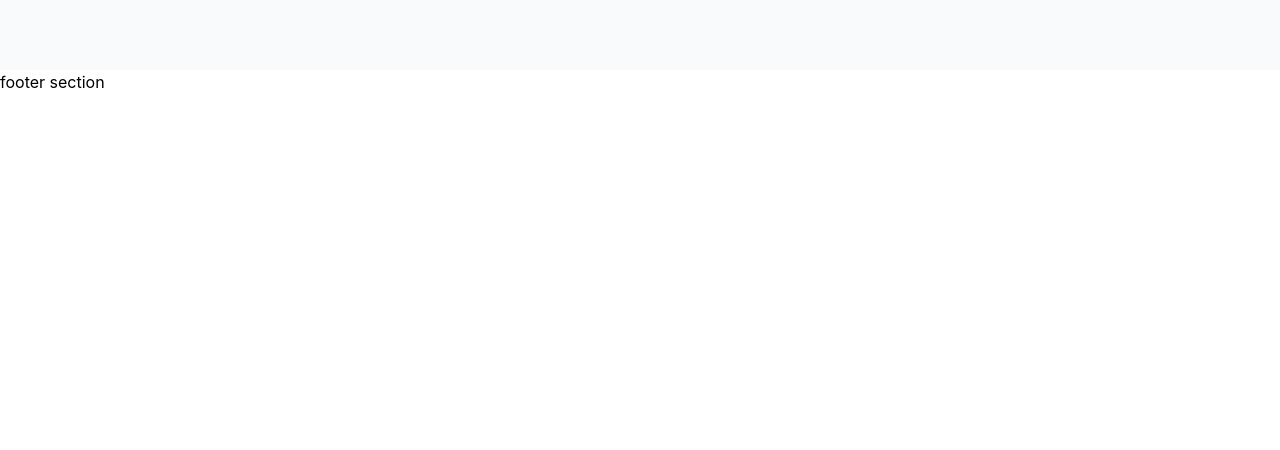
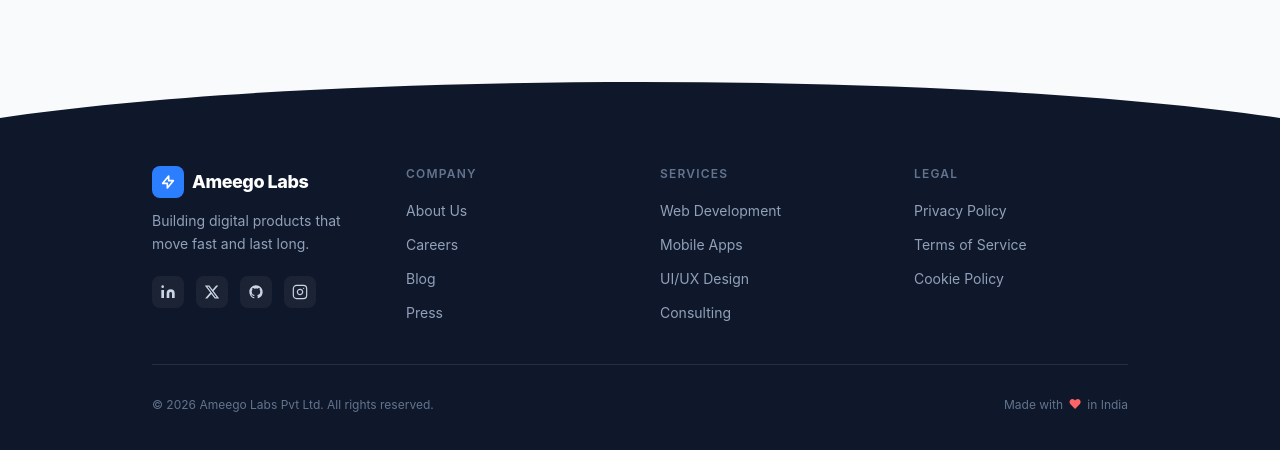
Before and after one commit to AdwaitDeshmukh/ameego-labs-website, a React (Vite) app in the folder ameego-frontend/: page / in a window 1280 px wide. Shown: the part 1728-2178 px from the top of the page. Before the commit the page ends 1822 px from the top, so only its background shows below. Built offline with nearby package versions, Linux system fonts and the light colour scheme.

Commit message:
feat: added footer component with the design and testing data

```diff
--- a/ameego-frontend/src/components/Contact.jsx
+++ b/ameego-frontend/src/components/Contact.jsx
@@ -297,7 +297,7 @@ export default function ContactSection() {
                                         />
                                     }
                                     label="Email"
-                                    value="hello@ameegolabs.com"
+                                    value="info@ameegolabs.com"
                                 />
                             </motion.div>
 
@@ -312,7 +312,7 @@ export default function ContactSection() {
                                         />
                                     }
                                     label="Phone"
-                                    value="+91 00000 00000"
+                                    value="+91 70079 01057"
                                 />
                             </motion.div>
 
--- a/ameego-frontend/src/components/Footer.jsx
+++ b/ameego-frontend/src/components/Footer.jsx
@@ -1,9 +1,199 @@
-function Footer(){
-    return(
-        <div>
-            footer section
-        </div>
+import React from "react";
+import { motion } from "framer-motion";
+
+// ── Data ──
+const FOOTER_LINKS = {
+    Company: [
+        { label: "About Us", href: "#about" },
+        { label: "Careers", href: "#careers" },
+        { label: "Blog", href: "#blog" },
+        { label: "Press", href: "#press" },
+    ],
+    Services: [
+        { label: "Web Development", href: "#web" },
+        { label: "Mobile Apps", href: "#mobile" },
+        { label: "UI/UX Design", href: "#design" },
+        { label: "Consulting", href: "#consulting" },
+    ],
+    Legal: [
+        { label: "Privacy Policy", href: "#privacy" },
+        { label: "Terms of Service", href: "#terms" },
+        { label: "Cookie Policy", href: "#cookies" },
+    ],
+};
+
+const SOCIAL_LINKS = [
+    {
+        label: "LinkedIn",
+        href: "#",
+        icon: (
+            <path d="M16 8a6 6 0 016 6v7h-4v-7a2 2 0 00-2-2 2 2 0 00-2 2v7h-4v-7a6 6 0 016-6zM2 9h4v12H2z M4 6a2 2 0 100-4 2 2 0 000 4z" />
+        ),
+    },
+    {
+        label: "Twitter / X",
+        href: "#",
+        icon: (
+            <path d="M18.244 2.25h3.308l-7.227 8.26 8.502 11.24H16.17l-5.214-6.817L4.99 21.75H1.68l7.73-8.835L1.254 2.25H8.08l4.713 6.231zm-1.161 17.52h1.833L7.084 4.126H5.117z" />
+        ),
+    },
+    {
+        label: "GitHub",
+        href: "#",
+        icon: (
+            <path
+                fillRule="evenodd"
+                clipRule="evenodd"
+                d="M12 2C6.477 2 2 6.484 2 12.017c0 4.425 2.865 8.18 6.839 9.504.5.092.682-.217.682-.483 0-.237-.008-.868-.013-1.703-2.782.605-3.369-1.343-3.369-1.343-.454-1.158-1.11-1.466-1.11-1.466-.908-.62.069-.608.069-.608 1.003.07 1.531 1.032 1.531 1.032.892 1.53 2.341 1.088 2.91.832.092-.647.35-1.088.636-1.338-2.22-.253-4.555-1.113-4.555-4.951 0-1.093.39-1.988 1.029-2.688-.103-.253-.446-1.272.098-2.65 0 0 .84-.27 2.75 1.026A9.564 9.564 0 0112 6.844c.85.004 1.705.115 2.504.337 1.909-1.296 2.747-1.027 2.747-1.027.546 1.379.202 2.398.1 2.651.64.7 1.028 1.595 1.028 2.688 0 3.848-2.339 4.695-4.566 4.942.359.31.678.921.678 1.856 0 1.338-.012 2.419-.012 2.747 0 .268.18.58.688.482A10.019 10.019 0 0022 12.017C22 6.484 17.522 2 12 2z"
+            />
+        ),
+    },
+    {
+        label: "Instagram",
+        href: "#",
+        icon: (
+            <>
+                <rect x="2" y="2" width="20" height="20" rx="5" ry="5" />
+                <path d="M16 11.37A4 4 0 1112.63 8 4 4 0 0116 11.37z" />
+                <line x1="17.5" y1="6.5" x2="17.51" y2="6.5" />
+            </>
+        ),
+        stroke: true,
+    },
+];
+
+// ── Animation variants ──
+const containerVariants = {
+    hidden: {},
+    visible: {
+        transition: { staggerChildren: 0.08, delayChildren: 0.1 },
+    },
+};
+
+const itemVariants = {
+    hidden: { opacity: 0, y: 16 },
+    visible: {
+        opacity: 1,
+        y: 0,
+        transition: { duration: 0.5, ease: [0.22, 1, 0.36, 1] },
+    },
+};
+
+export default function Footer() {
+    const year = new Date().getFullYear();
+
+    return (
+        <footer className="bg-[#0f172a] text-white font-sans">
+            {/* ── Top wave divider ── */}
+            <div className="w-full overflow-hidden leading-none">
+                <svg
+                    viewBox="0 0 1440 48"
+                    xmlns="http://www.w3.org/2000/svg"
+                    className="w-full block"
+                    preserveAspectRatio="none"
+                    style={{ height: 48 }}
+                >
+                    <path
+                        d="M0,48 C360,0 1080,0 1440,48 L1440,0 L0,0 Z"
+                        fill="#F9FAFB"
+                    />
+                </svg>
+            </div>
+
+            <motion.div
+                className="max-w-5xl mx-auto px-6 pt-12 pb-10"
+                variants={containerVariants}
+                initial="hidden"
+                whileInView="visible"
+                viewport={{ once: true, amount: 0.2 }}
+            >
+                {/* ── Top row: brand + links ── */}
+                <div className="grid grid-cols-2 md:grid-cols-4 gap-10 pb-10 border-b border-white/10">
+                    {/* Brand */}
+                    <motion.div className="col-span-2 md:col-span-1" variants={itemVariants}>
+                        <div className="flex items-center gap-2 mb-3">
+                            <div className="w-8 h-8 rounded-lg bg-blue-500 flex items-center justify-center">
+                                <svg className="w-4 h-4 text-white" fill="none" viewBox="0 0 24 24" stroke="currentColor" strokeWidth={2.5}>
+                                    <path strokeLinecap="round" strokeLinejoin="round" d="M13 10V3L4 14h7v7l9-11h-7z" />
+                                </svg>
+                            </div>
+                            <span className="text-lg font-extrabold tracking-tight">Ameego Labs</span>
+                        </div>
+                        <p className="text-sm text-slate-400 leading-relaxed max-w-50">
+                            Building digital products that move fast and last long.
+                        </p>
+
+                        {/* Social icons */}
+                        <div className="flex gap-3 mt-5">
+                            {SOCIAL_LINKS.map(({ label, href, icon, stroke }) => (
+                                <motion.a
+                                    key={label}
+                                    href={href}
+                                    aria-label={label}
+                                    className="w-8 h-8 rounded-lg bg-white/5 hover:bg-blue-500 flex items-center justify-center transition-colors"
+                                    whileHover={{ scale: 1.15, rotate: -4 }}
+                                    whileTap={{ scale: 0.92 }}
+                                    transition={{ type: "spring", stiffness: 300, damping: 18 }}
+                                >
+                                    <svg
+                                        className="w-4 h-4 text-slate-300"
+                                        viewBox="0 0 24 24"
+                                        fill={stroke ? "none" : "currentColor"}
+                                        stroke={stroke ? "currentColor" : "none"}
+                                        strokeWidth={stroke ? 1.8 : 0}
+                                        strokeLinecap={stroke ? "round" : undefined}
+                                        strokeLinejoin={stroke ? "round" : undefined}
+                                    >
+                                        {icon}
+                                    </svg>
+                                </motion.a>
+                            ))}
+                        </div>
+                    </motion.div>
+
+                    {/* Link columns */}
+                    {Object.entries(FOOTER_LINKS).map(([heading, links]) => (
+                        <motion.div key={heading} variants={itemVariants}>
+                            <p className="text-xs font-semibold uppercase tracking-widest text-slate-500 mb-4">
+                                {heading}
+                            </p>
+                            <ul className="space-y-2.5">
+                                {links.map(({ label, href }) => (
+                                    <li key={label}>
+                                        <motion.a
+                                            href={href}
+                                            className="text-sm text-slate-400 hover:text-white transition-colors inline-block"
+                                            whileHover={{ x: 4 }}
+                                            transition={{ type: "spring", stiffness: 300, damping: 22 }}
+                                        >
+                                            {label}
+                                        </motion.a>
+                                    </li>
+                                ))}
+                            </ul>
+                        </motion.div>
+                    ))}
+                </div>
+
+                {/* ── Bottom row ── */}
+                <motion.div
+                    className="pt-8 flex flex-col sm:flex-row items-center justify-between gap-4 text-xs text-slate-500"
+                    variants={itemVariants}
+                >
+                    <p>© {year} Ameego Labs Pvt Ltd. All rights reserved.</p>
+                    <div className="flex items-center gap-1.5">
+                        <span>Made with</span>
+                        <motion.span
+                            animate={{ scale: [1, 1.3, 1] }}
+                            transition={{ repeat: Infinity, duration: 1.4, ease: "easeInOut" }}
+                            className="text-red-400"
+                        >
+                            ♥
+                        </motion.span>
+                        <span>in India</span>
+                    </div>
+                </motion.div>
+            </motion.div>
+        </footer>
     );
 }
-
-export default Footer;
--- a/ameego-frontend/src/pages/Home.jsx
+++ b/ameego-frontend/src/pages/Home.jsx
@@ -9,13 +9,12 @@ function Home() {
   const stats = [
     { number: '50+', label: 'Projects Delivered' },
     { number: '6', label: 'Products Built' },
-  {   number:"12+",label:'Happy Clients'},
+    { number: "12+", label: 'Happy Clients' },
   ]
   return (
     <section className="bg-gray-50 min-h-screen flex flex-col  justify-center items-center relative overflow-hidden">
-      <div   className="relative z-10 flex flex-col items-center text-center ">
+      <div className="relative z-10 flex flex-col items-center text-center ">
         <motion.div  {...fadeUp} transition={{ duration: 0.7, delay: 0.1 }} className='inline-flex items-center gap-2 border rounded-full px-4 py-1'>
-          <span className="w-2 h-2 bg-blue-400 rounded-full"></span>
           <span className='font-bold'>Awarded by PM of India · Digital India Initiative</span>
         </motion.div>
         <motion.div {...fadeUp} transition={{ duration: 0.7, delay: 0.3 }} className="text-5xl font-bold text-slate-900 relative">
```
Lines whose indentation alone changed are shown as unchanged.
